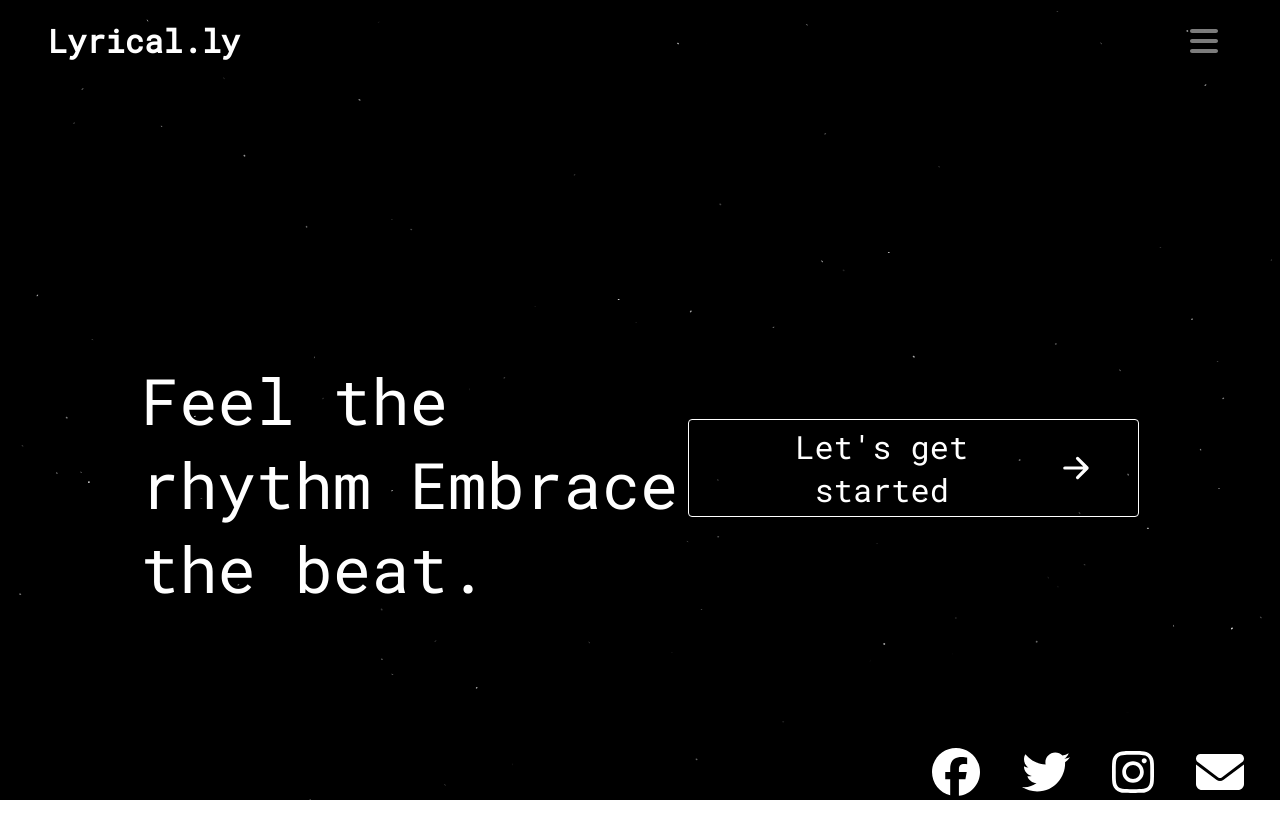
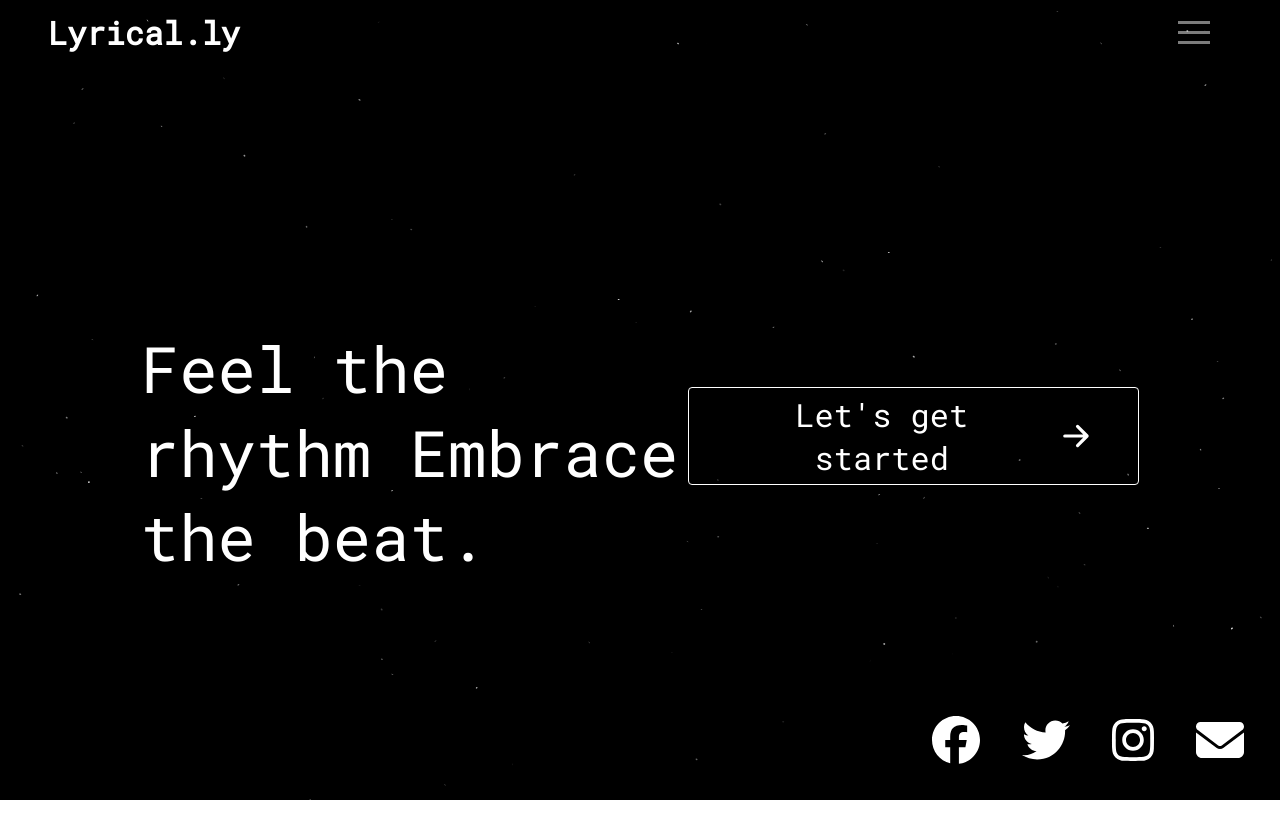
Before and after one commit to Ed-ward239/Lyrical.ly, a React (Create React App) app in the folder lyrical/: page / in a window 1280 px wide. After the commit the page ends 800 px from the top, so only its background shows below. Built offline with nearby package versions, Linux system fonts and the light colour scheme.

Commit message:
fixed button range

```diff
--- a/lyrical/package.json
+++ b/lyrical/package.json
@@ -10,7 +10,9 @@
     "@testing-library/jest-dom": "^5.16.5",
     "@testing-library/react": "^13.4.0",
     "@testing-library/user-event": "^13.5.0",
+    "burger-react": "^0.0.1-b",
     "fa-icons": "^0.2.0",
+    "hamburger-react": "^2.5.0",
     "react": "^18.2.0",
     "react-dom": "^18.2.0",
     "react-icons": "^4.8.0",
--- a/lyrical/src/components/MainPage.css
+++ b/lyrical/src/components/MainPage.css
@@ -12,7 +12,7 @@ body::-webkit-scrollbar {
     display: flex;
     justify-content: space-between;
     align-items: flex-end;
-    height: 80vh;
+    height: 78vh;
     padding: 0 11%;
   }
 
--- a/lyrical/src/components/Navbar.css
+++ b/lyrical/src/components/Navbar.css
@@ -9,7 +9,7 @@
     align-items: center;
     background-color: #f0f0f0;
 
-    height: 10vh;
+    height: 8vh;
     background-color: transparent;
   }
 
@@ -47,8 +47,8 @@
     text-align: center;
   }
   .SpotifyBtn {
+
     background-color: #1db954;
-
     color: white;
     border: none;
     border-radius: 1rem;
@@ -56,7 +56,7 @@
     font-size: 1rem;
     cursor: pointer;
     display: flex;
-
+    justify-content: center;
     align-items: center;
     margin-right: 2rem;
   }
@@ -69,3 +69,6 @@
     margin-right: 10px;
 
   }
+  .spotify-icon{
+    margin: 2% 0% 0% 0.5rem;
+  }
--- a/lyrical/src/components/Navbar.js
+++ b/lyrical/src/components/Navbar.js
@@ -1,8 +1,9 @@
 import React, {useState} from 'react';
 import './Navbar.css';
 import { FaSpotify } from 'react-icons/fa'
-import { FontAwesomeIcon } from '@fortawesome/react-fontawesome';
-import { faBars } from '@fortawesome/free-solid-svg-icons';
+// import { FontAwesomeIcon } from '@fortawesome/react-fontawesome';
+// import { faBars } from '@fortawesome/free-solid-svg-icons';
+import Hamburger from 'hamburger-react'
 
 export default function Navbar() {
   const handleLogoClick = () => {
@@ -13,7 +14,7 @@ export default function Navbar() {
   const toggleMenu = () => {
     setIsMenuOpen(!isMenuOpen);
   };
-
+  const [isOpen, setOpen] = useState(false)
   return (
     <nav className="navbar">
       <div className="navbar-logo" onClick={handleLogoClick}>Lyrical.ly</div>
@@ -29,8 +30,10 @@ export default function Navbar() {
             <button className='SpotifyBtn'>Connect<FaSpotify className='spotify-icon'/></button>
         </div>
       )}
-        <a className="MenuIcon" href="#" onClick={toggleMenu}>
-        <FontAwesomeIcon icon={faBars} /></a>
+
+
+        <a  href="#" onClick={toggleMenu}>
+        <Hamburger toggled={isOpen} toggle={setOpen} /></a>
       </div>
     </nav>
   );
--- a/lyrical/src/components/NavigationBar.css
+++ /dev/null
@@ -1,40 +0,0 @@
-* {
-  margin: 0;
-
-  /* border: 1px solid red; */
-}
-.navbar {
-    display: flex;
-    justify-content: space-between;
-    align-items: center;
-    background-color: #f0f0f0;
-    padding: 20px 20px 0 40px;
-    height: 5vh;
-    background-color: transparent;
-  }
-
-  .navbar-logo {
-    font-weight: bold;
-    color: white;
-    cursor: pointer;
-    font-size: 2rem;
-    padding: 1rem;
-
-  }
-  .navbar-items {
-    display: flex;
-  }
-  .navbar-items a {
-    margin-left: 20px;
-    text-decoration: none;
-    color: white;
-    font-size: 2rem;
-    margin-right: 1rem;
-  }
-
-  .navbar-items a:hover {
-    margin-left: 20px;
-    text-decoration: none;
-    color: white;
-
-  }
```
Also changed, not shown: lyrical/src/components/NavigationBar.js (deleted, +0 -37 lines), lyrical/src/components/SecondPage.js (deleted, +0 -7 lines), 1 other file (tests, documents, lock files or other folders).
